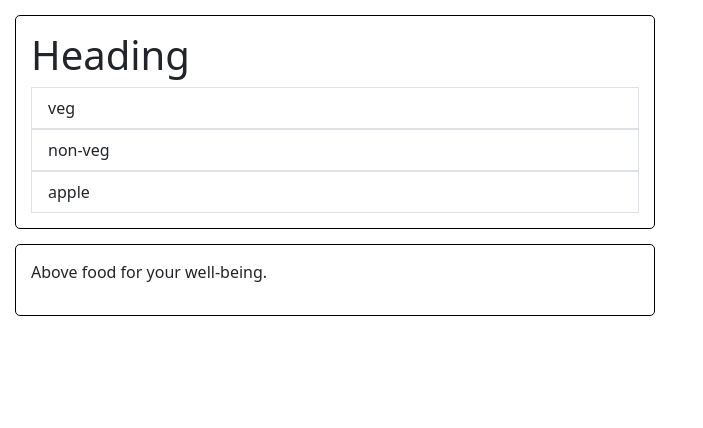
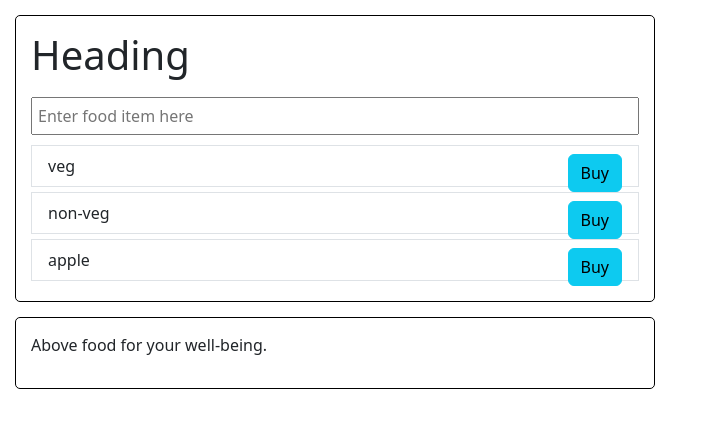
Before and after one commit to shreyaa-03/ReactJS, a React (Vite) app in the folder vite-app/: page / in a window 1280 px wide. Shown: the top 428 px of the page, without its empty margins (0-703 px from the left). Built offline with nearby package versions, Linux system fonts and the light colour scheme.

Commit message:
function-props

```diff
--- a/vite-app/src/App.jsx
+++ b/vite-app/src/App.jsx
@@ -1,17 +1,23 @@
 import FoodItems from "./components/FoodItems";
 import ErrorMsg from "./components/ErrorMessage";
 import Container from "./components/Container";
+import FoodInput from "./components/FoodInput";
 
 const App = () => {
     let foodItems = ["veg", "non-veg", "apple"];
   // let foodItems = [];
+  const handleOnChange = (event) =>{
+    console.log(event.target.value)
+}
+
 
   return (
     <>
     <Container>
       <h1>Heading</h1>
-      <ErrorMsg items={foodItems}></ErrorMsg>
-      <FoodItems items={foodItems}></FoodItems>
+        <ErrorMsg items={foodItems}></ErrorMsg>
+        <FoodInput handleOnChange={handleOnChange}></FoodInput>
+      <FoodItems items={foodItems} ></FoodItems>
       </Container>
       <Container>
         <p>Above food for your well-being.</p>
--- a/vite-app/src/components/Container.jsx
+++ b/vite-app/src/components/Container.jsx
@@ -1,6 +1,7 @@
 /* eslint-disable react/prop-types */
 import style from '../css/Container.module.css'
 
+//child
 export default function Container(props) {
   return (
       <div className={style.container}>{ props.children}</div>
--- /dev/null
+++ b/vite-app/src/components/FoodInput.jsx
@@ -0,0 +1,12 @@
+import style from '../css/FoodInput.module.css'
+
+export default function FoodInput({handleOnChange}) {
+
+
+  return (
+    <div>
+          <input type="text" className={style.foodinput} placeholder="Enter food item here"
+         onChange={handleOnChange} />
+    </div>
+  )
+}
--- a/vite-app/src/components/FoodItems.jsx
+++ b/vite-app/src/components/FoodItems.jsx
@@ -2,15 +2,19 @@
 import React from "react";
 import Item from "./Item";
 
-export default function FoodItems({items}) {
-
+export default function FoodItems({ items }) {
+  const buttonClicked = (item) => {
+    console.log(`${item} bought`);
+  };
   return (
-      <React.Fragment>
-
-
+    <React.Fragment>
       <ul className="list-group">
         {items.map((item) => (
-          <Item key={item} foodItem={item}></Item>
+          <Item
+            key={item}
+            buttonClicked={() => buttonClicked(item)}
+            foodItem={item}
+          ></Item>
         ))}
       </ul>
     </React.Fragment>
--- a/vite-app/src/components/Item.jsx
+++ b/vite-app/src/components/Item.jsx
@@ -1,10 +1,19 @@
 /* eslint-disable react/prop-types */
-import style from '../css/Item.module.css'
-export default function Item( {foodItem}) {
+import style from "../css/Item.module.css";
+export default function Item({ foodItem ,buttonClicked}) {
 
   return (
     <div>
-      <li className={`${style['kg-item']} list-group-item `}>{foodItem}</li>
+      <li className={`${style["kg-item"]} list-group-item `}>
+        {foodItem}
+        <button
+          type="button"
+          className={`${style.btn} btn btn-info`}
+          onClick={buttonClicked}
+        >
+          Buy
+        </button>
+      </li>
     </div>
-  )
+  );
 }
--- /dev/null
+++ b/vite-app/src/css/FoodInput.module.css
@@ -0,0 +1,5 @@
+.foodinput{
+    width: 100%;
+    padding: 5px;
+    margin: 10px 0;
+}
--- a/vite-app/src/css/Item.module.css
+++ b/vite-app/src/css/Item.module.css
@@ -1,3 +1,6 @@
 .kg-item{
     background-color: aqua;
 }
+.btn{
+    float: right;
+}
```
